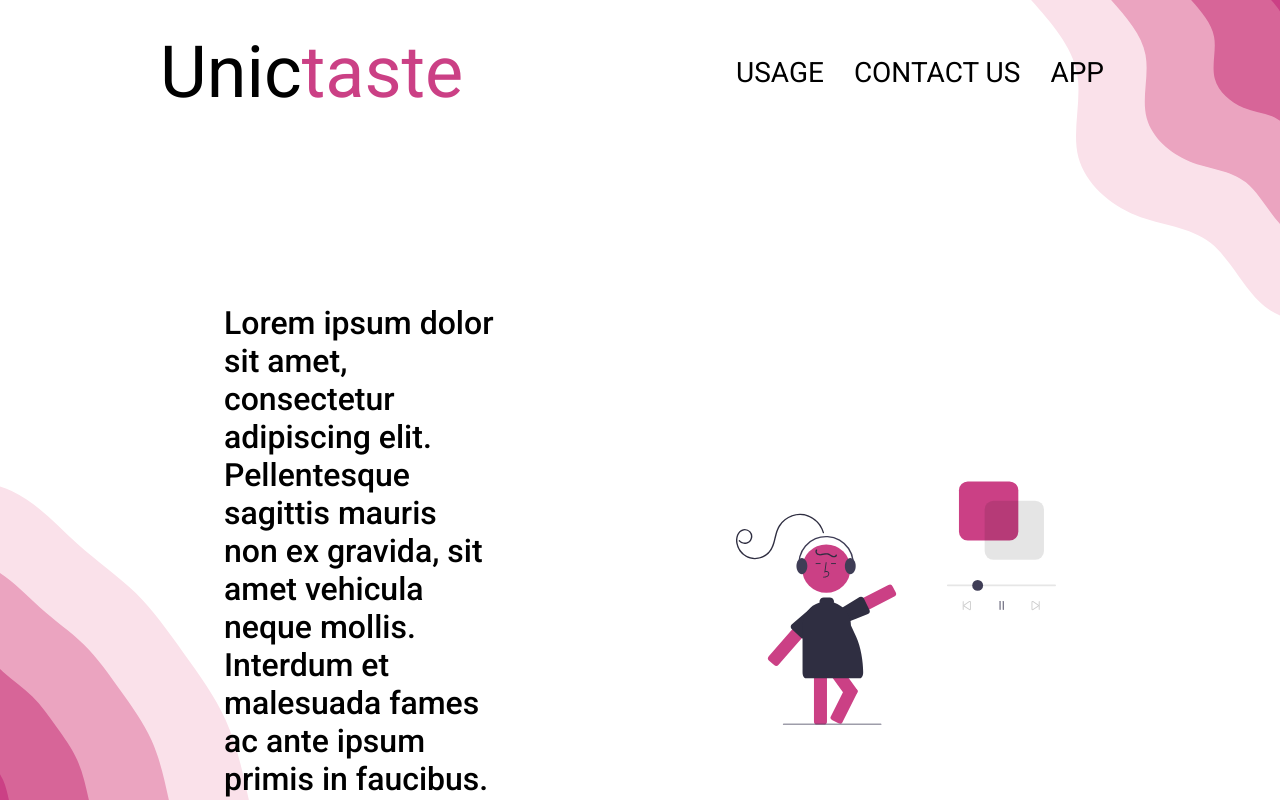
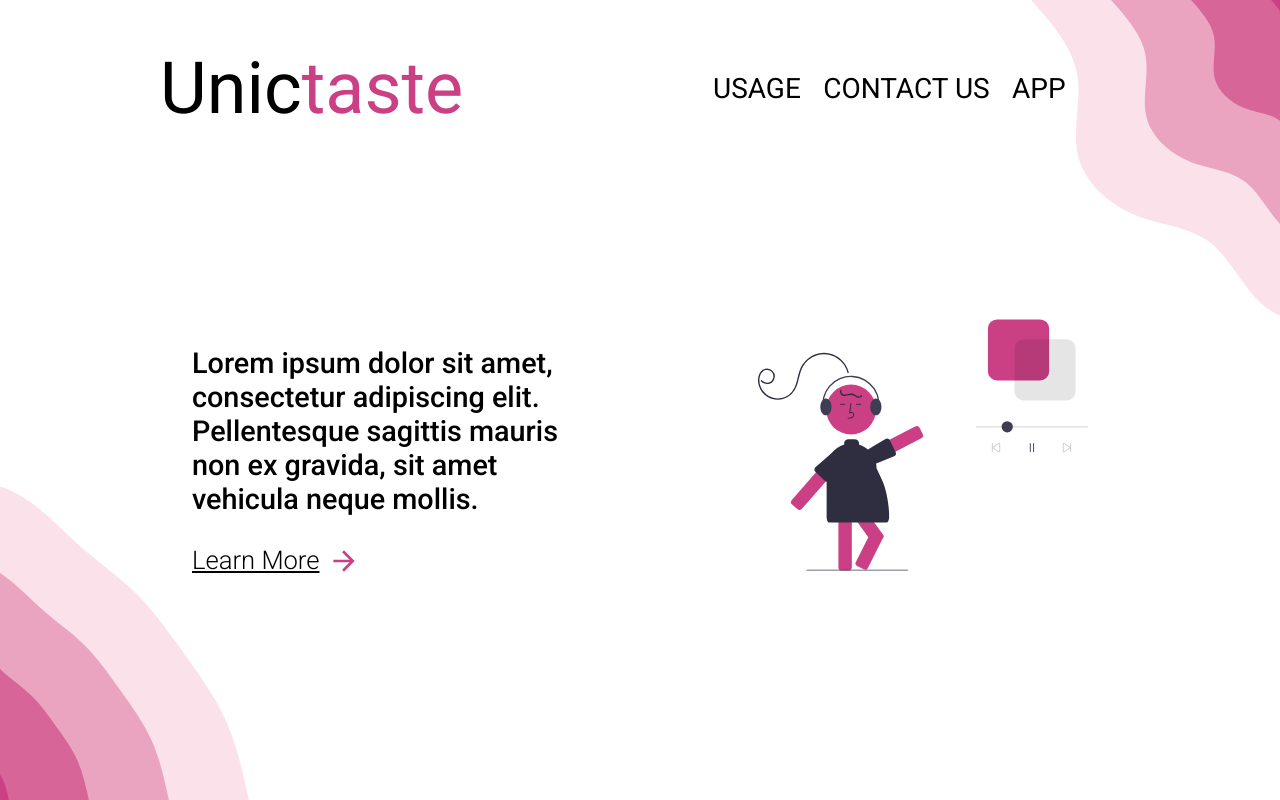
Before and after one commit to sametaln/unictaste, a Next.js app: page / in a window 1280 px wide. Built offline with nearby package versions, Linux system fonts and the light colour scheme.

Commit message:
front-end completed

```diff
--- a/components/topbar/Topbar.jsx
+++ /dev/null
@@ -1,26 +0,0 @@
-import styles from '../../styles/Topbar.module.scss';
-
-const Topbar = () => {
-  return (
-    <div className={styles.topbar}>
-      <span className={styles.logo}>
-        <a className={styles.logoLink} href="/">
-          Unic<span className={styles.topbarTaste}>taste</span>
-        </a>
-      </span>
-      <nav className={styles.nav}>
-        <a href="/usage" className={styles.link}>
-          Usage
-        </a>
-        <a href="/contact" className={styles.link}>
-          Contact Us
-        </a>
-        <a href="/app" className={styles.link}>
-          App
-        </a>
-      </nav>
-    </div>
-  );
-};
-
-export default Topbar;
--- /dev/null
+++ b/pages/Main.js
@@ -0,0 +1,124 @@
+import Image from 'next/image';
+import styles from '../styles/Main.module.scss';
+import ArrowForwardSharpIcon from '@mui/icons-material/ArrowForwardSharp';
+import ArrowRightIcon from '@mui/icons-material/ArrowRight';
+import { Button } from '@mui/material';
+
+const Main = () => {
+  const handleClick = (e) => {
+    e.preventDefault();
+  };
+
+  return (
+    <div>
+      <div className={styles.topbar} id="topbar">
+        <span className={styles.logo}>
+          <a className={styles.logoLink} href="/">
+            Unic<span className={styles.topbarTaste}>taste</span>
+          </a>
+        </span>
+        <nav className={styles.nav}>
+          <a href="#usage" className={styles.linkNav}>
+            Usage
+          </a>
+          <a href="#contact" className={styles.linkNav}>
+            Contact Us
+          </a>
+          <a href="/app" className={styles.linkNav}>
+            App
+          </a>
+        </nav>
+      </div>
+      <section className={styles.container}>
+        <main className={styles.home}>
+          <div className={styles.left}>
+            <p className={styles.text}>
+              Lorem ipsum dolor sit amet, consectetur adipiscing elit.
+              Pellentesque sagittis mauris non ex gravida, sit amet vehicula
+              neque mollis.
+            </p>
+            <div className={styles.linkRoute}>
+              <a href="#usage" className={styles.link}>
+                Learn More
+                <ArrowForwardSharpIcon
+                  className={styles.arrow}
+                  sx={{
+                    fontSize: '4rem',
+                    height: '2rem',
+                    width: '2rem',
+                    marginLeft: '0.5rem',
+                    color: '#CB4085',
+                  }}
+                />
+              </a>
+            </div>
+          </div>
+          <div className={styles.right}>
+            <Image src="/assets/main-hero-1.svg" height={404} width={528} />
+          </div>
+        </main>
+      </section>
+      <section className={styles.container}>
+        <main className={styles.usage} id="usage">
+          <div className={styles.leftImg}>
+            <Image src="/assets/usage.svg" height={404} width={528} />
+          </div>
+          <div className={styles.rightText}>
+            <p className={styles.text}>
+              Lorem ipsum dolor sit amet, consectetur adipiscing elit.
+              Pellentesque sagittis mauris non ex gravida, sit amet vehicula
+              neque mollis.
+            </p>
+            <div className={styles.linkRoute}>
+              <a href="/" className={styles.link}>
+                Go to App
+                <ArrowRightIcon
+                  className={styles.arrow}
+                  sx={{
+                    fontSize: '4rem',
+                    height: '2rem',
+                    width: '2rem',
+                    color: '#CB4085',
+                  }}
+                />
+              </a>
+            </div>
+          </div>
+        </main>
+      </section>
+      <section className={styles.contactContainer}>
+        <main className={styles.contact} id="contact">
+          <form className={styles.leftContact}>
+            <input
+              type="text"
+              placeholder="Your Name"
+              className={styles.inputSmall}
+            />
+            <input
+              type="text"
+              placeholder="Your Email Adress"
+              className={styles.inputSmall}
+            />
+            <textarea
+              name="text"
+              placeholder="What is in your mind?"
+              className={styles.inputBig}
+            />
+            <button
+              type="submit"
+              onClick={handleClick}
+              className={styles.submit}
+            >
+              Send
+            </button>
+          </form>
+          <div className={styles.rightContact}>
+            <Image src="/assets/contact2.svg" height={404} width={528} />
+          </div>
+        </main>
+      </section>
+    </div>
+  );
+};
+
+export default Main;
--- a/pages/index.js
+++ b/pages/index.js
@@ -1,13 +1,11 @@
 import Head from 'next/head';
 import Image from 'next/image';
 import styles from '../styles/Home.module.css';
-import Topbar from '../components/topbar/Topbar';
-import Main from './main-page/Main';
+import Main from './Main';
 
 export default function Home() {
   return (
     <div className={styles.container}>
-      <Topbar />
       <Main />
     </div>
   );
--- a/pages/main-page/Main.js
+++ /dev/null
@@ -1,44 +0,0 @@
-import Topbar from '../../components/topbar/Topbar';
-import Image from 'next/image';
-import styles from '../../styles/Main.module.scss';
-import ArrowForwardSharpIcon from '@mui/icons-material/ArrowForwardSharp';
-
-const Main = () => {
-  return (
-    <div>
-      <div className={styles.container}>
-        <main className={styles.home}>
-          <div className={styles.left}>
-            <p className={styles.text}>
-              Lorem ipsum dolor sit amet, consectetur adipiscing elit.
-              Pellentesque sagittis mauris non ex gravida, sit amet vehicula
-              neque mollis. Interdum et malesuada fames ac ante ipsum primis in
-              faucibus. Proin ac dapibus ante.
-            </p>
-            <div className={styles.linkRoute}>
-              <a href="/usage" className={styles.link}>
-                Learn More
-                <ArrowForwardSharpIcon
-                  className={styles.arrow}
-                  sx={{
-                    fontSize: '4rem',
-                    height: '2rem',
-                    width: '2rem',
-                    marginLeft: '0.5rem',
-                    color: '#CB4085',
-                  }}
-                />
-              </a>
-            </div>
-          </div>
-          <div className={styles.right}>
-            <Image src="/assets/main-hero-1.svg" height={404} width={528} />
-          </div>
-        </main>
-      </div>
-      <div className={styles.foot}></div>
-    </div>
-  );
-};
-
-export default Main;
--- a/styles/Home.module.css
+++ b/styles/Home.module.css
@@ -1,7 +1,7 @@
 .container {
   width: 100vw;
   height: 100vh;
-  overflow: hidden;
+  overflow-x: hidden;
   background-color: #fff;
   background-position: center;
   background-repeat: no-repeat;
--- a/styles/Main.module.scss
+++ b/styles/Main.module.scss
@@ -1,24 +1,38 @@
 .container {
   width: 70%;
-  margin: 10rem auto;
+  margin: 4rem auto;
   position: relative;
+  height: 85vh;
+  scroll-behavior: smooth;
 }
 
 .home {
   display: flex;
   justify-content: space-between;
   align-items: center;
-  margin: 2rem;
   flex-direction: row;
+  height: 75%;
+}
+
+.usage {
+  display: flex;
+  justify-content: space-between;
+  align-items: center;
+  flex-direction: row;
+  height: 100%;
 }
 
 .left {
   flex: 1.7;
-  margin-right: 15rem;
+  margin-right: 12rem;
+}
+
+.leftImg {
+  flex: 1.7;
 }
 
 .text {
-  font-size: 2rem;
+  font-size: 1.8rem;
   font-weight: 500;
 }
 
@@ -35,13 +49,126 @@
 }
 
 .right {
-  flex: 2;
+  flex: 1.5;
+}
+.rightText {
+  flex: 1.5;
+  margin-left: 4rem;
 }
 
-.foot {
-  width: 100vw;
+.topbar {
+  width: 72vw;
+  height: 5rem;
+  display: flex;
+  flex-direction: row;
+  justify-content: space-between;
+  margin: 3rem 10rem;
+  text-align: center;
+  align-items: center;
+}
 
-  position: absolute;
-  bottom: 0;
-  height: 5rem;
+.logo {
+  font-size: 4.5rem;
+  font-weight: regular;
+  cursor: pointer;
 }
+
+.topbarTaste {
+  color: #cb4085;
+}
+
+.nav {
+  display: flex;
+  width: 40%;
+  justify-content: space-between;
+}
+
+.linkNav {
+  font-size: 1.75rem;
+  font-weight: regular;
+  text-transform: uppercase;
+  margin-right: 1rem;
+  transition: all 0.2s;
+  cursor: pointer;
+
+  &:hover {
+    color: #cb4085;
+  }
+}
+
+.contactContainer {
+  display: flex;
+  justify-content: center;
+  margin-top: 4rem;
+}
+
+.contact {
+  width: 70vw;
+  height: 70vh;
+  background-color: #cb4085;
+  border-radius: 25px;
+  margin: 4rem auto;
+  display: flex;
+  align-items: center;
+  justify-content: center;
+}
+
+.leftContact {
+  flex: 1;
+  display: flex;
+  flex-direction: column;
+  align-items: left;
+  margin-left: 4rem;
+}
+.inputSmall {
+  font-size: 1.2rem;
+  width: 70%;
+  height: 3rem;
+  margin-bottom: 1rem;
+  outline: none;
+  border: none;
+  border-radius: 10px;
+  padding: 0.8rem;
+  &:focus {
+    outline: none;
+  }
+}
+
+.inputBig {
+  font-size: 1.2rem;
+  width: 70%;
+  height: 8rem;
+  margin-bottom: 1rem;
+  outline: none;
+  border: none;
+  text-align: start;
+  resize: none;
+  border-radius: 10px;
+  padding: 0.8rem;
+  font-family: 'Roboto', sans-serif;
+  &:focus {
+    outline: none;
+  }
+}
+
+.submit {
+  width: 30%;
+  height: 2.4rem;
+  outline: none;
+  font-weight: 400;
+  font-size: 1.2rem;
+  border: none;
+  border-radius: 2px;
+  cursor: pointer;
+  background: #fff;
+  transition: all 0.3s;
+
+  &:hover {
+    border-radius: 20px;
+  }
+}
+
+.rightContact {
+  flex: 1;
+  margin-right: 1rem;
+}
--- a/styles/Topbar.module.scss
+++ /dev/null
@@ -1,38 +0,0 @@
-.topbar {
-  width: 75vw;
-  height: 5rem;
-  display: flex;
-  flex-direction: row;
-  justify-content: space-between;
-  margin: 2rem auto;
-  text-align: center;
-  align-items: center;
-}
-
-.logo {
-  font-size: 4.5rem;
-  font-weight: regular;
-  cursor: pointer;
-}
-
-.topbarTaste {
-  color: #cb4085;
-}
-
-.nav {
-  display: flex;
-  width: 40%;
-  justify-content: space-between;
-}
-
-.link {
-  font-size: 1.75rem;
-  font-weight: regular;
-  text-transform: uppercase;
-  margin-right: 1rem;
-  transition: all 0.2s;
-
-  &:hover {
-    color: #cb4085;
-  }
-}
--- a/styles/globals.css
+++ b/styles/globals.css
@@ -19,4 +19,5 @@ a {
 
 * {
   box-sizing: border-box;
+  scroll-behavior: smooth !important;
 }
```
Also changed, not shown: public/assets/contact2.svg (added).
